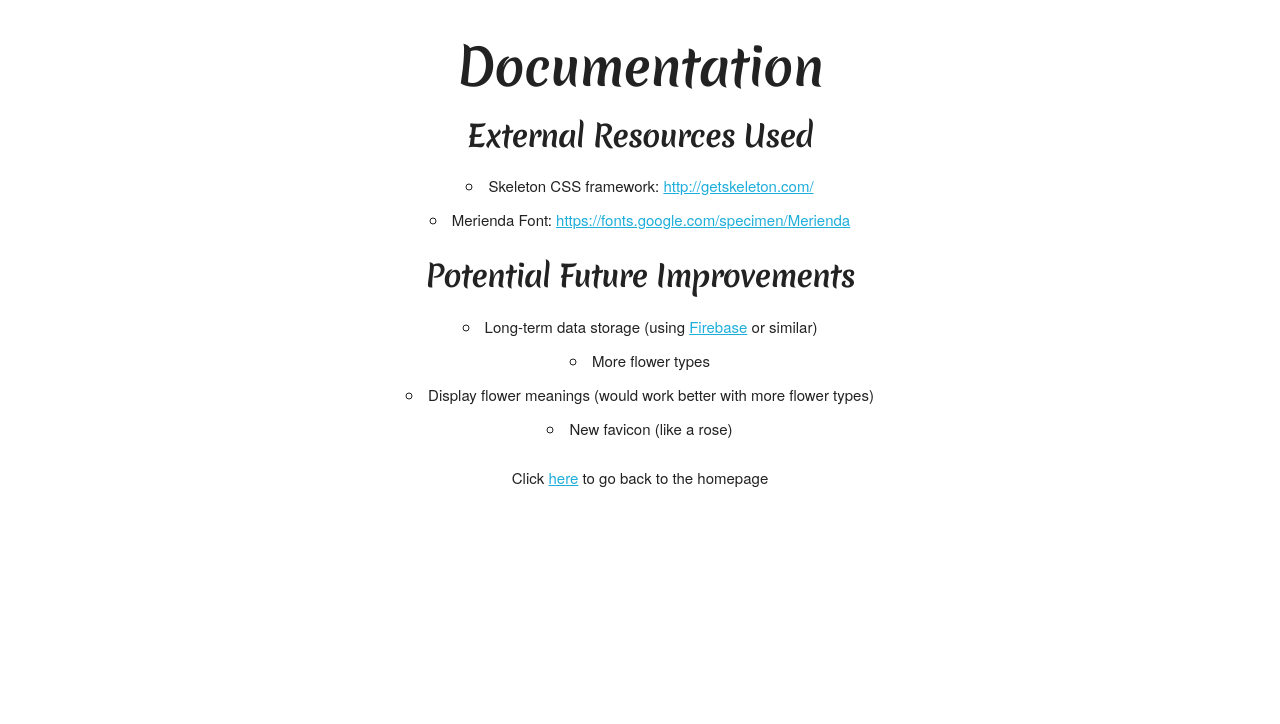
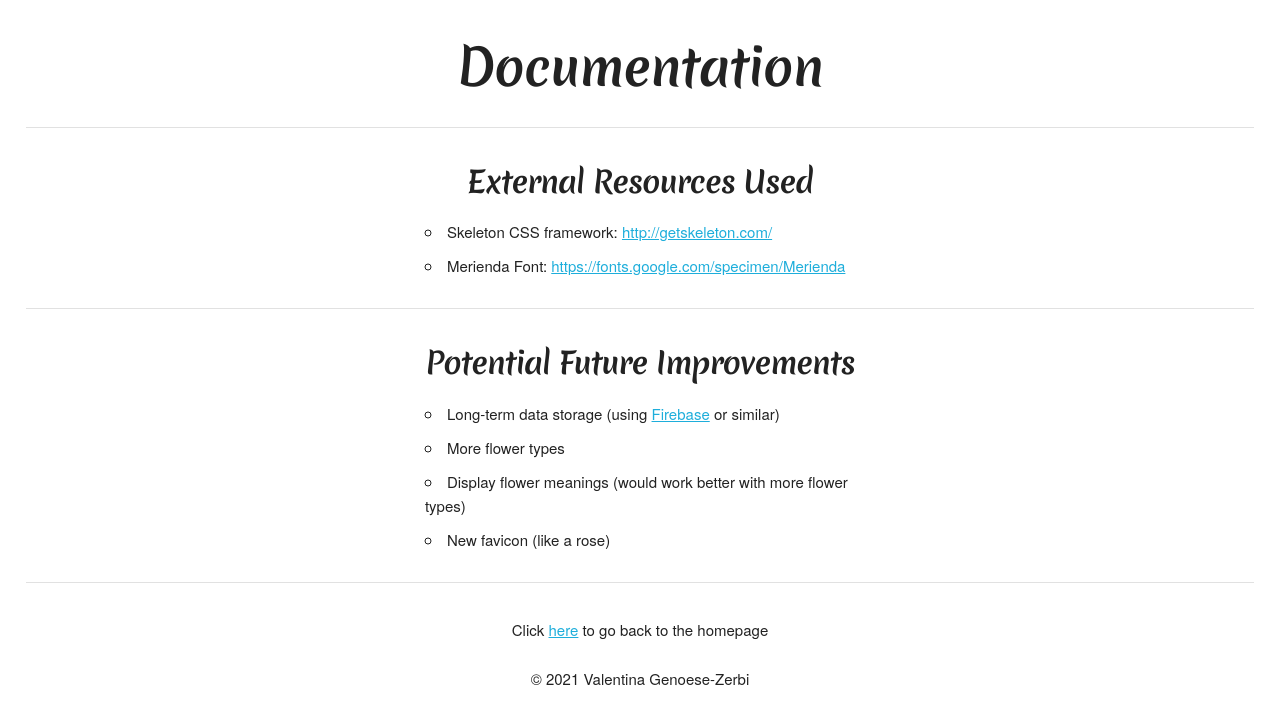
Before and after one commit to vg1566/igme430-project1, a website: page client/documentation.html in a window 1280 px wide. Drawn offline with Linux system fonts and the light colour scheme; files whose address does not match are found by name.

Commit message:
modified footers

```diff
--- a/client/documentation.html
+++ b/client/documentation.html
@@ -11,11 +11,13 @@
 </head>
 <body>
     <h1>Documentation</h1>
+    <hr>
     <h2>External Resources Used</h2>
     <ul>
         <li>Skeleton CSS framework: <a href="http://getskeleton.com/">http://getskeleton.com/</a></li>
         <li>Merienda Font: <a href="https://fonts.google.com/specimen/Merienda">https://fonts.google.com/specimen/Merienda</a></li>
     </ul>
+    <hr>
     <h2>Potential Future Improvements</h2>
     <ul>
         <li>Long-term data storage (using <a href="https://firebase.google.com/">Firebase</a> or similar)</li>
@@ -23,7 +25,10 @@
         <li>Display flower meanings (would work better with more flower types)</li>
         <li>New favicon (like a rose)</li>
     </ul>
-
-    <p>Click <a href="/">here</a> to go back to the homepage</p>
+    <hr>
+    <footer>
+        <p>Click <a href="/">here</a> to go back to the homepage</p>
+        <p>&copy; 2021 Valentina Genoese-Zerbi</p>
+    </footer>
 </body>
 </html>
--- a/client/src/main.js
+++ b/client/src/main.js
@@ -47,13 +47,11 @@ const exportImg = () => {
 }
 
 const handleResponse = async (response) => {
-    console.log(response);
     if(response.status === 204) {
         document.querySelector('#message').innerHTML = 'Updated Successfully.';
     }
     else {
         const resObj = await response.json();
-        console.log(resObj);
         if(resObj.bouquet) {
             chosenFlowers = resObj.bouquet.split(',').map((num) => { return parseInt(num, 10) });
             setFlowers();
--- a/client/style.css
+++ b/client/style.css
@@ -20,6 +20,15 @@ main > div {
 body {
     margin: 2%;
     text-align: center;
+}
+
+ul {
+    width: 35%;
+    margin: 0 auto;
+}
+
+li {
+    text-align: left;
 }
 
 .button {
```
Also changed, not shown: client/client.html (+1 -1 lines), client/not-found.html (+5 -1 lines).
